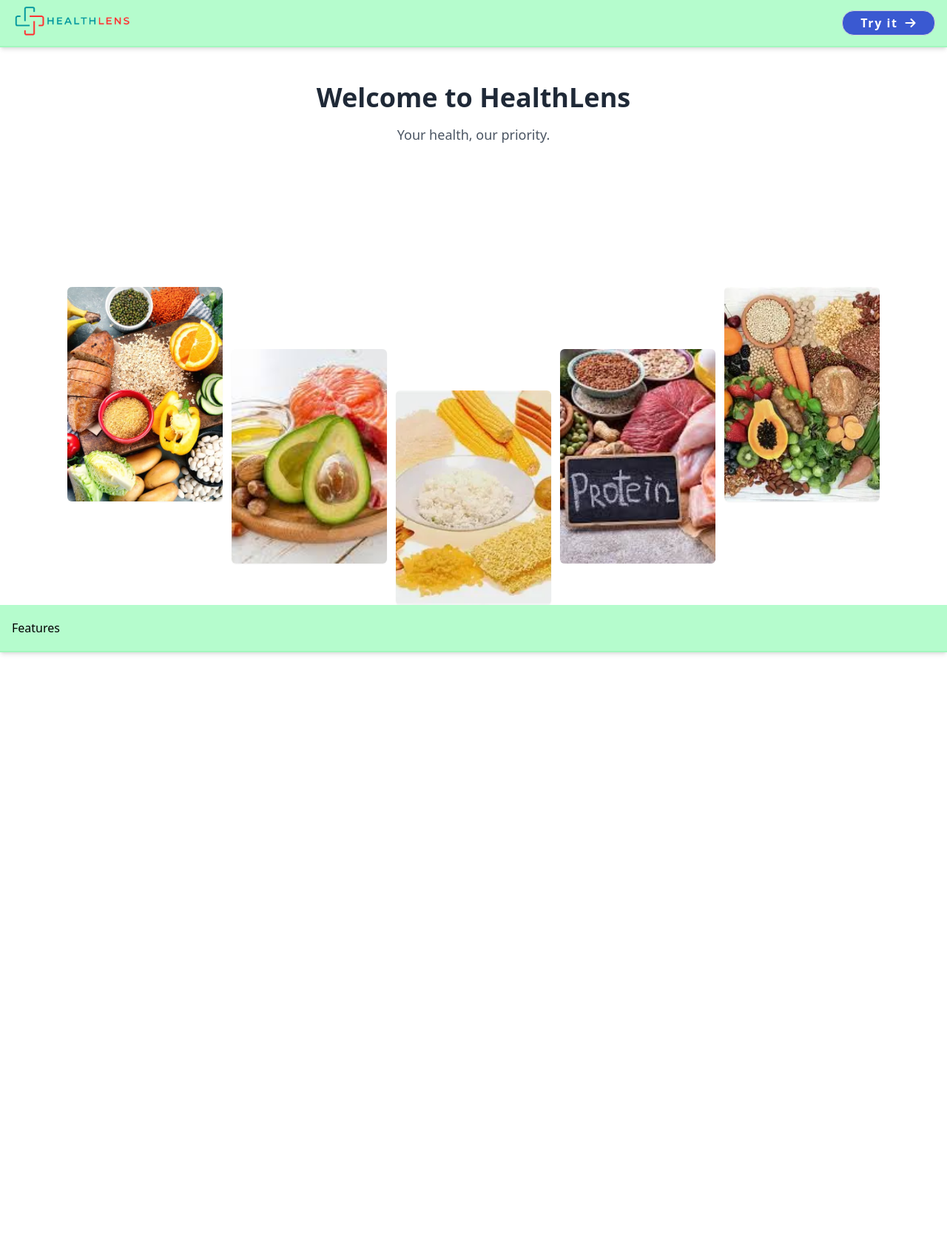
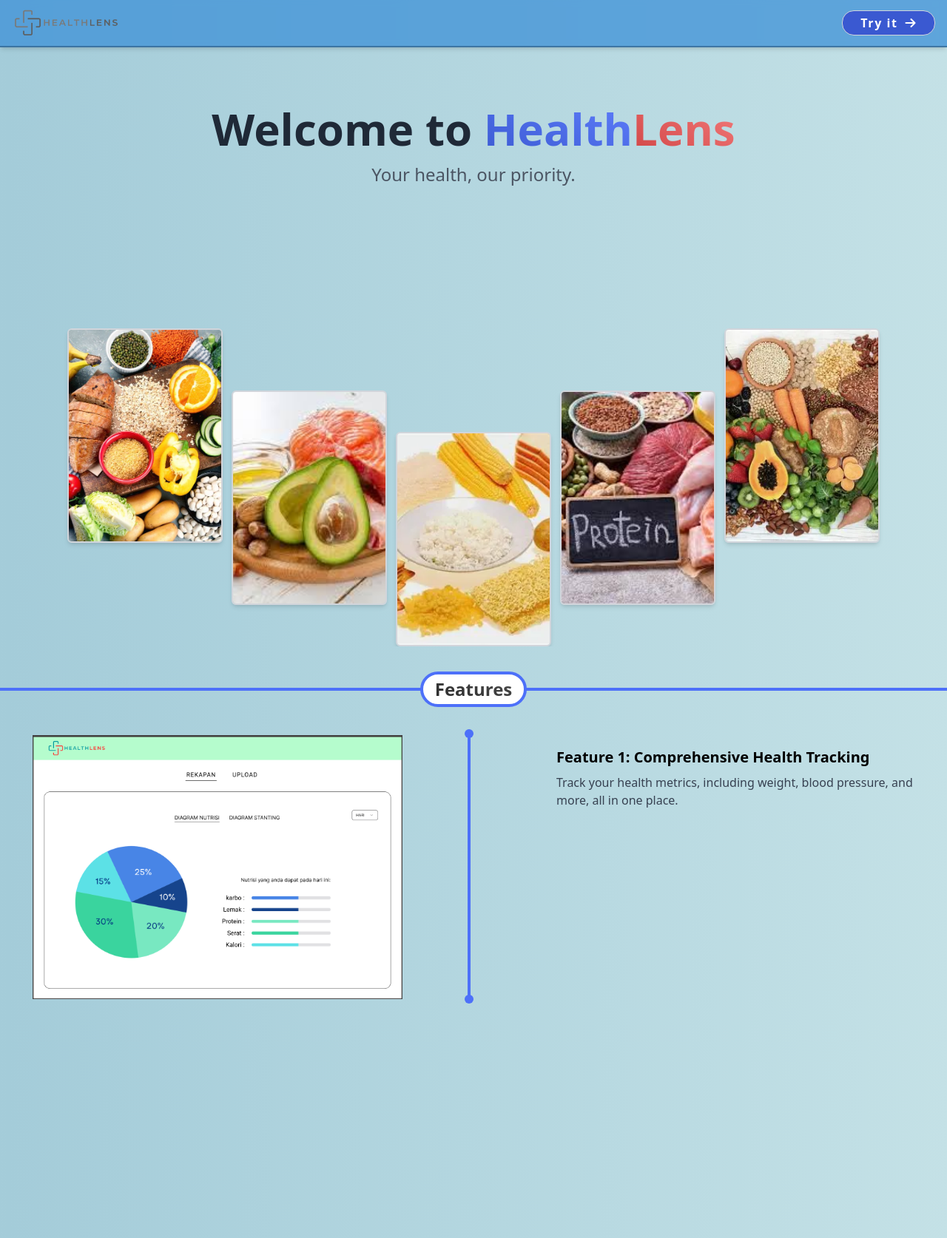
Before and after one commit to alfrdzley/healthlens, a Django app: page / in a window 1280 px wide. Shown: the whole page at 74% size. Before the commit the page ends 885 px from the top, so only its background shows below. Run offline with Django 5.2, Linux system fonts and the light colour scheme; some libraries are stand-ins or nearby versions.

```diff
--- a/templates/base.html
+++ b/templates/base.html
@@ -11,9 +11,29 @@
     <title>HealthLens</title>
     {% tailwind_css %}
 </head>
-<body>
+<body class="bg-[length:200%_200%] bg-gradient-to-r from-[#C4E1E6] via-[#A4CCD9] to-[#C4E1E6] animate-gradient-x">
+  <style>
+    @keyframes gradient-x {
+      0% {
+        background-position: 0% 50%;
+      }
+      50% {
+        background-position: 100% 50%;
+      }
+      100% {
+        background-position: 0% 50%;
+      }
+    }
+    .animate-gradient-x {
+      animation: gradient-x 15s ease infinite;
+    }
+  </style>
+
   {% comment %} Hero {% endcomment %}
   <div class="w-full flex flex-col overflow-x-hidden">
+    <div class="relative">
+      <div class="bg-[url('{% static 'images/background/texture.jpg' %}')] w-full h-full z-0 absolute inset-0"></div>
+    </div>
     {% block Navbar %}{% endblock Navbar %}
     {% block Hero %}{% endblock Hero %}
   </div>
--- a/templates/features/Features.html
+++ b/templates/features/Features.html
@@ -1,7 +1,28 @@
-<div class="w-screen h-screen flex flex-col">
-  <div
-    class="w-full h-16 justify-between flex items-center px-4 border-b-2 border-[#a2f7be] shadow-md bg-[#B5FCCD]"
-  >
-    <h1>Features</h1>
-  </div>
+{% load static %}
+<div class="w-screen h-screen flex flex-col mt-14">
+    {% comment %} Title {% endcomment %}
+    <div class="w-full h-16 justify-center flex items-center border-t-4 border-[#4d70f9]">
+        <h1 class="-mt-16 text-2xl font-bold bg-white px-4 py-1 rounded-full border-4 border-[#4d70f9]"><span class="bg-gradient-to-tr from-[#292929] to-[#4e4e4e] bg-clip-text text-transparent">Features</span></h1>
+    </div>
+
+    {% comment %} Features List {% endcomment %}
+    <div class="w-full flex flex-col justify-center">
+        <div class="flex justify-around items-start w-full h-auto">
+            <div>
+                <img src="{% static 'images/content/features/diagram.png' %}" alt="Feature 1" class="object-cover w-[500px]">
+            </div>
+
+            <div class="border-l-4 border-[#4d70f9] self-stretch">
+                <div class="bg-[#4d70f9] w-3 h-3 rounded-full relative -left-2 -top-2"></div>
+                <div class="bg-[#4d70f9] w-3 h-3 rounded-full relative -left-2 -bottom-[95%]"></div>
+            </div>
+
+            <div class="w-[500px] pl-4">
+                <h2 class="text-xl font-semibold mt-4">Feature 1: Comprehensive Health Tracking</h2>
+                <p class="mt-2 text-gray-700">
+                    Track your health metrics, including weight, blood pressure, and more, all in one place.
+                </p>
+            </div>
+        </div>
+    </div>
 </div>
--- a/templates/hero/Hero.html
+++ b/templates/hero/Hero.html
@@ -1,33 +1,34 @@
 {% load static %}
-<div class="w-full overflow-hidden">
-  <div class="flex flex-col items-center justify-center mt-12">
-    <h1 class="text-4xl font-bold text-gray-800 mb-4">Welcome to HealthLens</h1>
-    <p class="text-lg text-gray-600">Your health, our priority.</p>
+<div class="w-full overflow-hidden ">
+
+  <div class="flex flex-col items-center justify-center mt-36">
+    <h1 class="text-6xl font-bold text-gray-800 mb-4">Welcome to <span class="bg-gradient-to-tr from-[#3A59D1] to-[#5f7efc] bg-clip-text text-transparent">Health</span><span class=" bg-gradient-to-tr from-[#d04343] to-[#f47e7e] bg-clip-text text-transparent">Lens</span></h1>
+    <p class="text-2xl text-gray-600">Your health, our priority.</p>
   </div>
 
   <div class="flex gap-3 justify-center items-center mt-3 px-4">
     <img
-      class="w-[210px] h-[290px] rounded-md shadow-sm object-cover mt-10"
+      class="w-[210px] h-[290px] rounded-md shadow-md border-2 border-gray-300  object-cover mt-10"
       src="{% static 'images/content/heros/karbo.jpg' %}"
       alt="Hero Image"
     />
     <img
-      class="w-[210px] h-[290px] rounded-md shadow-sm object-cover mt-52"
+      class="w-[210px] h-[290px] rounded-md shadow-md border-2 border-gray-300  object-cover mt-52"
       src="{% static 'images/content/heros/lemak.jpeg' %}"
       alt="Hero Image"
     />
     <img
-      class="w-[210px] h-[290px] rounded-md shadow-sm object-cover mt-80"
+      class="w-[210px] h-[290px] rounded-md shadow-md border-2 border-gray-300  object-cover mt-80"
       src="{% static 'images/content/heros/makanan_kalori.webp' %}"
       alt="Hero Image"
     />
     <img
-      class="w-[210px] h-[290px] rounded-md shadow-sm object-cover mt-52"
+      class="w-[210px] h-[290px] rounded-md shadow-md border-2 border-gray-300  object-cover mt-52"
       src="{% static 'images/content/heros/protein.jpeg' %}"
       alt="Hero Image"
     />
     <img
-      class="w-[210px] h-[290px] rounded-md shadow-sm object-cover mt-10"
+      class="w-[210px] h-[290px] rounded-md shadow-md border-2 border-gray-300  object-cover mt-10"
       src="{% static 'images/content/heros/makanan_serat.webp' %}"
       alt="Hero Image"
     />
--- a/templates/snippets/Navbar.html
+++ b/templates/snippets/Navbar.html
@@ -1,10 +1,10 @@
 {% load static %}
 <div
-  class="bg-[#B5FCCD] h-16 justify-between flex items-center px-4 border-b-2 border-[#a2f7be] shadow-md w-full "
+  class="bg-[#3D90D7]/75 h-16 justify-between flex items-center px-4 border-b-2 border-[#20496e]/50 shadow-md w-full fixed top-0 z-50 filter backdrop-blur-sm"
 >
-  <div class="mt-2">
+  <div class="">
     <img
-      class="w-40 h-40 object-cover"
+      class="w-36 object-cover filter grayscale hover:grayscale-0 transition-all duration-300 ease-in-out"
       src="{% static 'images/logo.png' %}"
       alt="Logo"
     />
--- a/theme/static/css/dist/styles.css
+++ b/theme/static/css/dist/styles.css
@@ -787,13 +787,97 @@ select {
   position: static;
 }
 
+.fixed {
+  position: fixed;
+}
+
+.absolute {
+  position: absolute;
+}
+
 .relative {
   position: relative;
+}
+
+.inset-0 {
+  inset: 0px;
+}
+
+.top-0 {
+  top: 0px;
+}
+
+.-left-1\.5 {
+  left: -0.375rem;
+}
+
+.-left-2 {
+  left: -0.5rem;
+}
+
+.-bottom-2 {
+  bottom: -0.5rem;
+}
+
+.-top-2 {
+  top: -0.5rem;
+}
+
+.-bottom-0 {
+  bottom: -0px;
+}
+
+.bottom-0 {
+  bottom: 0px;
+}
+
+.-bottom-5 {
+  bottom: -1.25rem;
+}
+
+.-bottom-52 {
+  bottom: -13rem;
+}
+
+.-bottom-full {
+  bottom: -100%;
+}
+
+.-top-full {
+  top: -100%;
+}
+
+.-bottom-\[-98\] {
+  bottom: 98;
+}
+
+.-bottom-\[98\%\] {
+  bottom: -98%;
+}
+
+.-bottom-\[90\%\] {
+  bottom: -90%;
+}
+
+.-bottom-\[95\%\] {
+  bottom: -95%;
+}
+
+.z-0 {
+  z-index: 0;
+}
+
+.z-50 {
+  z-index: 50;
 }
 
 .mx-auto {
   margin-left: auto;
   margin-right: auto;
+}
+
+.-mt-16 {
+  margin-top: -4rem;
 }
 
 .mb-4 {
@@ -808,16 +892,24 @@ select {
   margin-top: 2.5rem;
 }
 
-.mt-12 {
-  margin-top: 3rem;
+.mt-14 {
+  margin-top: 3.5rem;
 }
 
 .mt-2 {
   margin-top: 0.5rem;
 }
 
-.mt-5 {
-  margin-top: 1.25rem;
+.mt-3 {
+  margin-top: 0.75rem;
+}
+
+.mt-36 {
+  margin-top: 9rem;
+}
+
+.mt-4 {
+  margin-top: 1rem;
 }
 
 .mt-52 {
@@ -826,10 +918,6 @@ select {
 
 .mt-80 {
   margin-top: 20rem;
-}
-
-.mt-3 {
-  margin-top: 0.75rem;
 }
 
 .block {
@@ -852,8 +940,24 @@ select {
   height: 290px;
 }
 
+.h-auto {
+  height: auto;
+}
+
+.h-full {
+  height: 100%;
+}
+
 .h-screen {
   height: 100vh;
+}
+
+.h-1 {
+  height: 0.25rem;
+}
+
+.h-3 {
+  height: 0.75rem;
 }
 
 .w-40 {
@@ -864,6 +968,10 @@ select {
   width: 210px;
 }
 
+.w-\[500px\] {
+  width: 500px;
+}
+
 .w-full {
   width: 100%;
 }
@@ -872,12 +980,52 @@ select {
   width: 100vw;
 }
 
+.w-auto {
+  width: auto;
+}
+
+.w-10 {
+  width: 2.5rem;
+}
+
+.w-20 {
+  width: 5rem;
+}
+
+.w-3 {
+  width: 0.75rem;
+}
+
+.w-32 {
+  width: 8rem;
+}
+
+.w-44 {
+  width: 11rem;
+}
+
+.w-36 {
+  width: 9rem;
+}
+
+.w-\[500\] {
+  width: 500;
+}
+
+.w-1 {
+  width: 0.25rem;
+}
+
+.w-5 {
+  width: 1.25rem;
+}
+
 .flex-col {
   flex-direction: column;
 }
 
-.flex-wrap {
-  flex-wrap: wrap;
+.items-start {
+  align-items: flex-start;
 }
 
 .items-center {
@@ -892,16 +1040,20 @@ select {
   justify-content: space-between;
 }
 
+.justify-around {
+  justify-content: space-around;
+}
+
 .gap-3 {
   gap: 0.75rem;
 }
 
+.self-stretch {
+  align-self: stretch;
+}
+
 .overflow-hidden {
   overflow: hidden;
-}
-
-.overflow-x-auto {
-  overflow-x: auto;
 }
 
 .overflow-x-hidden {
@@ -916,12 +1068,49 @@ select {
   border-radius: 0.375rem;
 }
 
+.rounded-xl {
+  border-radius: 0.75rem;
+}
+
+.rounded-3xl {
+  border-radius: 1.5rem;
+}
+
+.rounded-full {
+  border-radius: 9999px;
+}
+
 .border {
   border-width: 1px;
 }
 
+.border-2 {
+  border-width: 2px;
+}
+
+.border-4 {
+  border-width: 4px;
+}
+
 .border-b-2 {
   border-bottom-width: 2px;
+}
+
+.border-l-4 {
+  border-left-width: 4px;
+}
+
+.border-t-4 {
+  border-top-width: 4px;
+}
+
+.border-\[\#20496e\]\/50 {
+  border-color: rgb(32 73 110 / 0.5);
+}
+
+.border-\[\#B5FCCD\] {
+  --tw-border-opacity: 1;
+  border-color: rgb(181 252 205 / var(--tw-border-opacity, 1));
 }
 
 .border-\[\#a2f7be\] {
@@ -934,9 +1123,59 @@ select {
   border-color: rgb(209 213 219 / var(--tw-border-opacity, 1));
 }
 
+.border-\[\#3A59D1\] {
+  --tw-border-opacity: 1;
+  border-color: rgb(58 89 209 / var(--tw-border-opacity, 1));
+}
+
+.border-\[\#324ebe\] {
+  --tw-border-opacity: 1;
+  border-color: rgb(50 78 190 / var(--tw-border-opacity, 1));
+}
+
+.border-\[\#3457e3\] {
+  --tw-border-opacity: 1;
+  border-color: rgb(52 87 227 / var(--tw-border-opacity, 1));
+}
+
+.border-\[\#4d70f9\] {
+  --tw-border-opacity: 1;
+  border-color: rgb(77 112 249 / var(--tw-border-opacity, 1));
+}
+
 .bg-\[\#3A59D1\] {
   --tw-bg-opacity: 1;
   background-color: rgb(58 89 209 / var(--tw-bg-opacity, 1));
+}
+
+.bg-\[\#3D90D7\]\/60 {
+  background-color: rgb(61 144 215 / 0.6);
+}
+
+.bg-gray-50 {
+  --tw-bg-opacity: 1;
+  background-color: rgb(249 250 251 / var(--tw-bg-opacity, 1));
+}
+
+.bg-white {
+  --tw-bg-opacity: 1;
+  background-color: rgb(255 255 255 / var(--tw-bg-opacity, 1));
+}
+
+.bg-\[\#3D90D7\]\/0 {
+  background-color: rgb(61 144 215 / 0);
+}
+
+.bg-\[\#3D90D7\]\/30 {
+  background-color: rgb(61 144 215 / 0.3);
+}
+
+.bg-\[\#3D90D7\]\/80 {
+  background-color: rgb(61 144 215 / 0.8);
+}
+
+.bg-\[\#3D90D7\]\/75 {
+  background-color: rgb(61 144 215 / 0.75);
 }
 
 .bg-\[\#B5FCCD\] {
@@ -944,9 +1183,221 @@ select {
   background-color: rgb(181 252 205 / var(--tw-bg-opacity, 1));
 }
 
-.bg-gray-50 {
+.bg-\[\#d04343\] {
   --tw-bg-opacity: 1;
-  background-color: rgb(249 250 251 / var(--tw-bg-opacity, 1));
+  background-color: rgb(208 67 67 / var(--tw-bg-opacity, 1));
+}
+
+.bg-\[\#4d70f9\] {
+  --tw-bg-opacity: 1;
+  background-color: rgb(77 112 249 / var(--tw-bg-opacity, 1));
+}
+
+.bg-gradient-to-b {
+  background-image: linear-gradient(to bottom, var(--tw-gradient-stops));
+}
+
+.bg-gradient-to-tr {
+  background-image: linear-gradient(to top right, var(--tw-gradient-stops));
+}
+
+.bg-gradient-to-r {
+  background-image: linear-gradient(to right, var(--tw-gradient-stops));
+}
+
+.from-cyan-500 {
+  --tw-gradient-from: #06b6d4 var(--tw-gradient-from-position);
+  --tw-gradient-to: rgb(6 182 212 / 0) var(--tw-gradient-to-position);
+  --tw-gradient-stops: var(--tw-gradient-from), var(--tw-gradient-to);
+}
+
+.from-\[\] {
+  --tw-gradient-from:  var(--tw-gradient-from-position);
+  --tw-gradient-to: rgb(255 255 255 / 0) var(--tw-gradient-to-position);
+  --tw-gradient-stops: var(--tw-gradient-from), var(--tw-gradient-to);
+}
+
+.from-\[\#\] {
+  --tw-gradient-from: # var(--tw-gradient-from-position);
+  --tw-gradient-to: rgb(255 255 255 / 0) var(--tw-gradient-to-position);
+  --tw-gradient-stops: var(--tw-gradient-from), var(--tw-gradient-to);
+}
+
+.from-\[\#7AC6D2\] {
+  --tw-gradient-from: #7AC6D2 var(--tw-gradient-from-position);
+  --tw-gradient-to: rgb(122 198 210 / 0) var(--tw-gradient-to-position);
+  --tw-gradient-stops: var(--tw-gradient-from), var(--tw-gradient-to);
+}
+
+.from-\[\#86cad4\] {
+  --tw-gradient-from: #86cad4 var(--tw-gradient-from-position);
+  --tw-gradient-to: rgb(134 202 212 / 0) var(--tw-gradient-to-position);
+  --tw-gradient-stops: var(--tw-gradient-from), var(--tw-gradient-to);
+}
+
+.from-\[\#EBFFD8\] {
+  --tw-gradient-from: #EBFFD8 var(--tw-gradient-from-position);
+  --tw-gradient-to: rgb(235 255 216 / 0) var(--tw-gradient-to-position);
+  --tw-gradient-stops: var(--tw-gradient-from), var(--tw-gradient-to);
+}
+
+.from-\[\#dff5cb\] {
+  --tw-gradient-from: #dff5cb var(--tw-gradient-from-position);
+  --tw-gradient-to: rgb(223 245 203 / 0) var(--tw-gradient-to-position);
+  --tw-gradient-stops: var(--tw-gradient-from), var(--tw-gradient-to);
+}
+
+.from-\[\#C4E1E6\] {
+  --tw-gradient-from: #C4E1E6 var(--tw-gradient-from-position);
+  --tw-gradient-to: rgb(196 225 230 / 0) var(--tw-gradient-to-position);
+  --tw-gradient-stops: var(--tw-gradient-from), var(--tw-gradient-to);
+}
+
+.from-\[\#d04343\] {
+  --tw-gradient-from: #d04343 var(--tw-gradient-from-position);
+  --tw-gradient-to: rgb(208 67 67 / 0) var(--tw-gradient-to-position);
+  --tw-gradient-stops: var(--tw-gradient-from), var(--tw-gradient-to);
+}
+
+.from-\[\#3A59D1\] {
+  --tw-gradient-from: #3A59D1 var(--tw-gradient-from-position);
+  --tw-gradient-to: rgb(58 89 209 / 0) var(--tw-gradient-to-position);
+  --tw-gradient-stops: var(--tw-gradient-from), var(--tw-gradient-to);
+}
+
+.from-\[\#292929\] {
+  --tw-gradient-from: #292929 var(--tw-gradient-from-position);
+  --tw-gradient-to: rgb(41 41 41 / 0) var(--tw-gradient-to-position);
+  --tw-gradient-stops: var(--tw-gradient-from), var(--tw-gradient-to);
+}
+
+.via-\[\#42bdd0\] {
+  --tw-gradient-to: rgb(66 189 208 / 0)  var(--tw-gradient-to-position);
+  --tw-gradient-stops: var(--tw-gradient-from), #42bdd0 var(--tw-gradient-via-position), var(--tw-gradient-to);
+}
+
+.via-\[\#3ebbce\] {
+  --tw-gradient-to: rgb(62 187 206 / 0)  var(--tw-gradient-to-position);
+  --tw-gradient-stops: var(--tw-gradient-from), #3ebbce var(--tw-gradient-via-position), var(--tw-gradient-to);
+}
+
+.via-\[\#C4E1E6\] {
+  --tw-gradient-to: rgb(196 225 230 / 0)  var(--tw-gradient-to-position);
+  --tw-gradient-stops: var(--tw-gradient-from), #C4E1E6 var(--tw-gradient-via-position), var(--tw-gradient-to);
+}
+
+.via-\[\#A4CCD9\] {
+  --tw-gradient-to: rgb(164 204 217 / 0)  var(--tw-gradient-to-position);
+  --tw-gradient-stops: var(--tw-gradient-from), #A4CCD9 var(--tw-gradient-via-position), var(--tw-gradient-to);
+}
+
+.to-blue-500 {
+  --tw-gradient-to: #3b82f6 var(--tw-gradient-to-position);
+}
+
+.to-\[\] {
+  --tw-gradient-to:  var(--tw-gradient-to-position);
+}
+
+.to-\[\#\] {
+  --tw-gradient-to: # var(--tw-gradient-to-position);
+}
+
+.to-\[\#7AC6D2\] {
+  --tw-gradient-to: #7AC6D2 var(--tw-gradient-to-position);
+}
+
+.to-\[\#128ea1\] {
+  --tw-gradient-to: #128ea1 var(--tw-gradient-to-position);
+}
+
+.to-\[\#128ea194\] {
+  --tw-gradient-to: #128ea194 var(--tw-gradient-to-position);
+}
+
+.to-\[\#42bdd094\] {
+  --tw-gradient-to: #42bdd094 var(--tw-gradient-to-position);
+}
+
+.to-\[\#42bdd0\] {
+  --tw-gradient-to: #42bdd0 var(--tw-gradient-to-position);
+}
+
+.to-\[\#86cad4\] {
+  --tw-gradient-to: #86cad4 var(--tw-gradient-to-position);
+}
+
+.to-\[\#77b1ba\] {
+  --tw-gradient-to: #77b1ba var(--tw-gradient-to-position);
+}
+
+.to-\[\#A4CCD9\] {
+  --tw-gradient-to: #A4CCD9 var(--tw-gradient-to-position);
+}
+
+.to-\[\#C4E1E6\] {
+  --tw-gradient-to: #C4E1E6 var(--tw-gradient-to-position);
+}
+
+.to-\[\#d04343\] {
+  --tw-gradient-to: #d04343 var(--tw-gradient-to-position);
+}
+
+.to-\[\#3A59D1\] {
+  --tw-gradient-to: #3A59D1 var(--tw-gradient-to-position);
+}
+
+.to-\[\#d46969\] {
+  --tw-gradient-to: #d46969 var(--tw-gradient-to-position);
+}
+
+.to-\[\#c65c5c\] {
+  --tw-gradient-to: #c65c5c var(--tw-gradient-to-position);
+}
+
+.to-\[\#c34646\] {
+  --tw-gradient-to: #c34646 var(--tw-gradient-to-position);
+}
+
+.to-\[\#f47e7e\] {
+  --tw-gradient-to: #f47e7e var(--tw-gradient-to-position);
+}
+
+.to-\[\#5f7efc\] {
+  --tw-gradient-to: #5f7efc var(--tw-gradient-to-position);
+}
+
+.to-\[\#7a91ed\] {
+  --tw-gradient-to: #7a91ed var(--tw-gradient-to-position);
+}
+
+.to-\[\#9aaeff\] {
+  --tw-gradient-to: #9aaeff var(--tw-gradient-to-position);
+}
+
+.to-\[\#889ef9\] {
+  --tw-gradient-to: #889ef9 var(--tw-gradient-to-position);
+}
+
+.to-\[\#696969\] {
+  --tw-gradient-to: #696969 var(--tw-gradient-to-position);
+}
+
+.to-\[\#4e4e4e\] {
+  --tw-gradient-to: #4e4e4e var(--tw-gradient-to-position);
+}
+
+.bg-\[length\:200\%_200\%\] {
+  background-size: 200% 200%;
+}
+
+.bg-fixed {
+  background-attachment: fixed;
+}
+
+.bg-clip-text {
+  -webkit-background-clip: text;
+          background-clip: text;
 }
 
 .object-cover {
@@ -956,6 +1407,10 @@ select {
 
 .p-1 {
   padding: 0.25rem;
+}
+
+.p-2 {
+  padding: 0.5rem;
 }
 
 .px-4 {
@@ -968,13 +1423,36 @@ select {
   padding-right: 1.5rem;
 }
 
+.py-2 {
+  padding-top: 0.5rem;
+  padding-bottom: 0.5rem;
+}
+
+.px-2 {
+  padding-left: 0.5rem;
+  padding-right: 0.5rem;
+}
+
+.py-1 {
+  padding-top: 0.25rem;
+  padding-bottom: 0.25rem;
+}
+
+.pl-4 {
+  padding-left: 1rem;
+}
+
+.text-center {
+  text-align: center;
+}
+
 .font-serif {
   font-family: ui-serif, Georgia, Cambria, "Times New Roman", Times, serif;
 }
 
-.text-4xl {
-  font-size: 2.25rem;
-  line-height: 2.5rem;
+.text-2xl {
+  font-size: 1.5rem;
+  line-height: 2rem;
 }
 
 .text-5xl {
@@ -982,8 +1460,13 @@ select {
   line-height: 1;
 }
 
-.text-lg {
-  font-size: 1.125rem;
+.text-6xl {
+  font-size: 3.75rem;
+  line-height: 1;
+}
+
+.text-xl {
+  font-size: 1.25rem;
   line-height: 1.75rem;
 }
 
@@ -1012,6 +1495,11 @@ select {
   color: rgb(75 85 99 / var(--tw-text-opacity, 1));
 }
 
+.text-gray-700 {
+  --tw-text-opacity: 1;
+  color: rgb(55 65 81 / var(--tw-text-opacity, 1));
+}
+
 .text-gray-800 {
   --tw-text-opacity: 1;
   color: rgb(31 41 55 / var(--tw-text-opacity, 1));
@@ -1022,16 +1510,74 @@ select {
   color: rgb(255 255 255 / var(--tw-text-opacity, 1));
 }
 
+.text-\[\#B5FCCD\] {
+  --tw-text-opacity: 1;
+  color: rgb(181 252 205 / var(--tw-text-opacity, 1));
+}
+
+.text-\[\#3D90D7\] {
+  --tw-text-opacity: 1;
+  color: rgb(61 144 215 / var(--tw-text-opacity, 1));
+}
+
+.text-\[\#cb3939\] {
+  --tw-text-opacity: 1;
+  color: rgb(203 57 57 / var(--tw-text-opacity, 1));
+}
+
+.text-\[\#\] {
+  color: #;
+}
+
+.text-\[\#3A59D1\] {
+  --tw-text-opacity: 1;
+  color: rgb(58 89 209 / var(--tw-text-opacity, 1));
+}
+
+.text-\[\] {
+  color: ;
+}
+
+.text-\[\#d04343\] {
+  --tw-text-opacity: 1;
+  color: rgb(208 67 67 / var(--tw-text-opacity, 1));
+}
+
+.text-transparent {
+  color: transparent;
+}
+
 .shadow-md {
   --tw-shadow: 0 4px 6px -1px rgb(0 0 0 / 0.1), 0 2px 4px -2px rgb(0 0 0 / 0.1);
   --tw-shadow-colored: 0 4px 6px -1px var(--tw-shadow-color), 0 2px 4px -2px var(--tw-shadow-color);
   box-shadow: var(--tw-ring-offset-shadow, 0 0 #0000), var(--tw-ring-shadow, 0 0 #0000), var(--tw-shadow);
 }
 
-.shadow-sm {
-  --tw-shadow: 0 1px 2px 0 rgb(0 0 0 / 0.05);
-  --tw-shadow-colored: 0 1px 2px 0 var(--tw-shadow-color);
+.shadow-lg {
+  --tw-shadow: 0 10px 15px -3px rgb(0 0 0 / 0.1), 0 4px 6px -4px rgb(0 0 0 / 0.1);
+  --tw-shadow-colored: 0 10px 15px -3px var(--tw-shadow-color), 0 4px 6px -4px var(--tw-shadow-color);
   box-shadow: var(--tw-ring-offset-shadow, 0 0 #0000), var(--tw-ring-shadow, 0 0 #0000), var(--tw-shadow);
+}
+
+.shadow {
+  --tw-shadow: 0 1px 3px 0 rgb(0 0 0 / 0.1), 0 1px 2px -1px rgb(0 0 0 / 0.1);
+  --tw-shadow-colored: 0 1px 3px 0 var(--tw-shadow-color), 0 1px 2px -1px var(--tw-shadow-color);
+  box-shadow: var(--tw-ring-offset-shadow, 0 0 #0000), var(--tw-ring-shadow, 0 0 #0000), var(--tw-shadow);
+}
+
+.grayscale {
+  --tw-grayscale: grayscale(100%);
+  filter: var(--tw-blur) var(--tw-brightness) var(--tw-contrast) var(--tw-grayscale) var(--tw-hue-rotate) var(--tw-invert) var(--tw-saturate) var(--tw-sepia) var(--tw-drop-shadow);
+}
+
+.filter {
+  filter: var(--tw-blur) var(--tw-brightness) var(--tw-contrast) var(--tw-grayscale) var(--tw-hue-rotate) var(--tw-invert) var(--tw-saturate) var(--tw-sepia) var(--tw-drop-shadow);
+}
+
+.backdrop-blur-sm {
+  --tw-backdrop-blur: blur(4px);
+  -webkit-backdrop-filter: var(--tw-backdrop-blur) var(--tw-backdrop-brightness) var(--tw-backdrop-contrast) var(--tw-backdrop-grayscale) var(--tw-backdrop-hue-rotate) var(--tw-backdrop-invert) var(--tw-backdrop-opacity) var(--tw-backdrop-saturate) var(--tw-backdrop-sepia);
+  backdrop-filter: var(--tw-backdrop-blur) var(--tw-backdrop-brightness) var(--tw-backdrop-contrast) var(--tw-backdrop-grayscale) var(--tw-backdrop-hue-rotate) var(--tw-backdrop-invert) var(--tw-backdrop-opacity) var(--tw-backdrop-saturate) var(--tw-backdrop-sepia);
 }
 
 .transition-all {
@@ -1056,3 +1602,8 @@ select {
   padding-left: 1.75rem;
   padding-right: 1.75rem;
 }
+
+.hover\:grayscale-0:hover {
+  --tw-grayscale: grayscale(0);
+  filter: var(--tw-blur) var(--tw-brightness) var(--tw-contrast) var(--tw-grayscale) var(--tw-hue-rotate) var(--tw-invert) var(--tw-saturate) var(--tw-sepia) var(--tw-drop-shadow);
+}
```
Also changed, not shown: static/images/content/features/diagram.png (added), static/images/content/features/rekap.png (added), static/images/content/features/upload_image.png (added), static/images/logo.png. Lines whose indentation alone changed are shown as unchanged.
